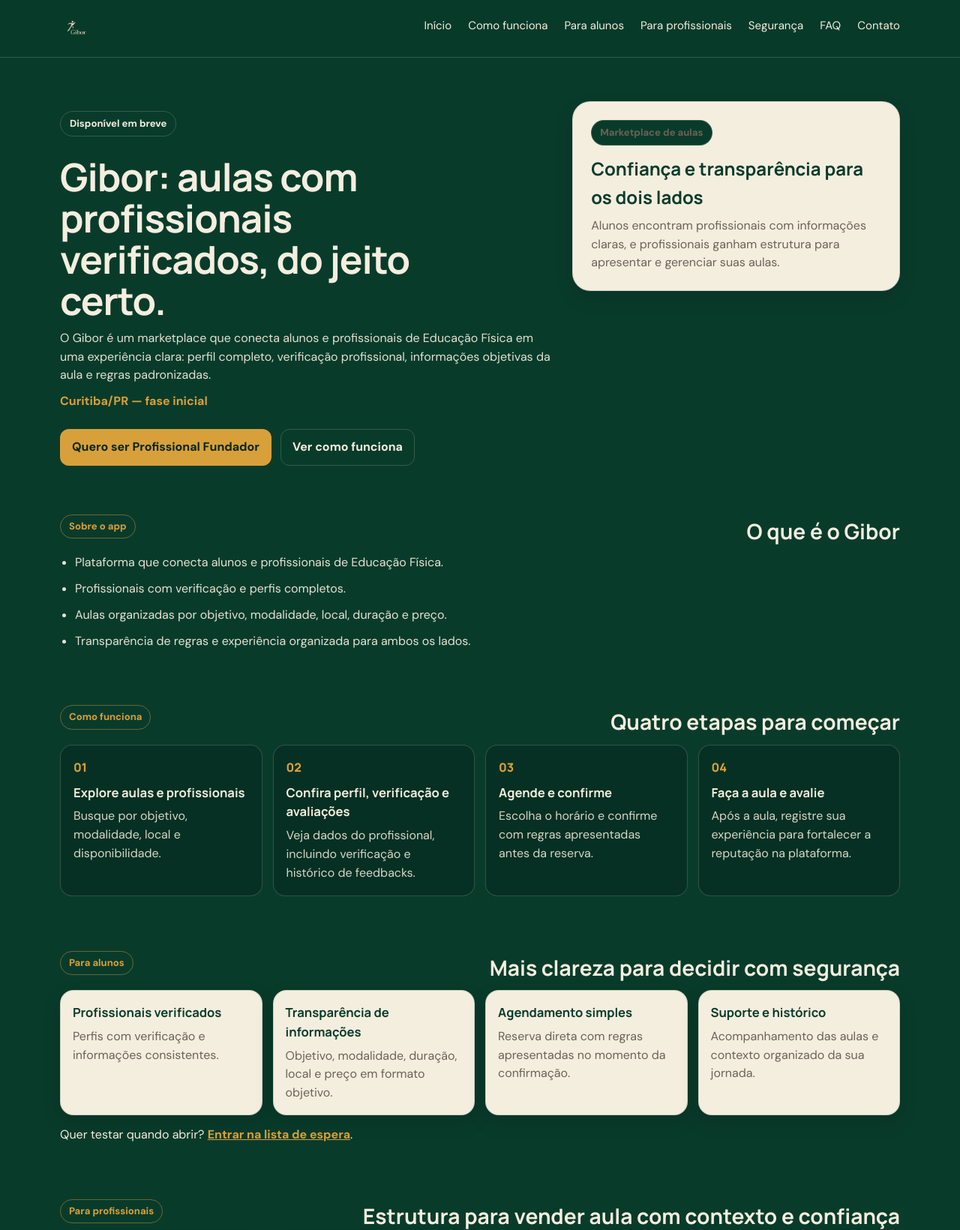
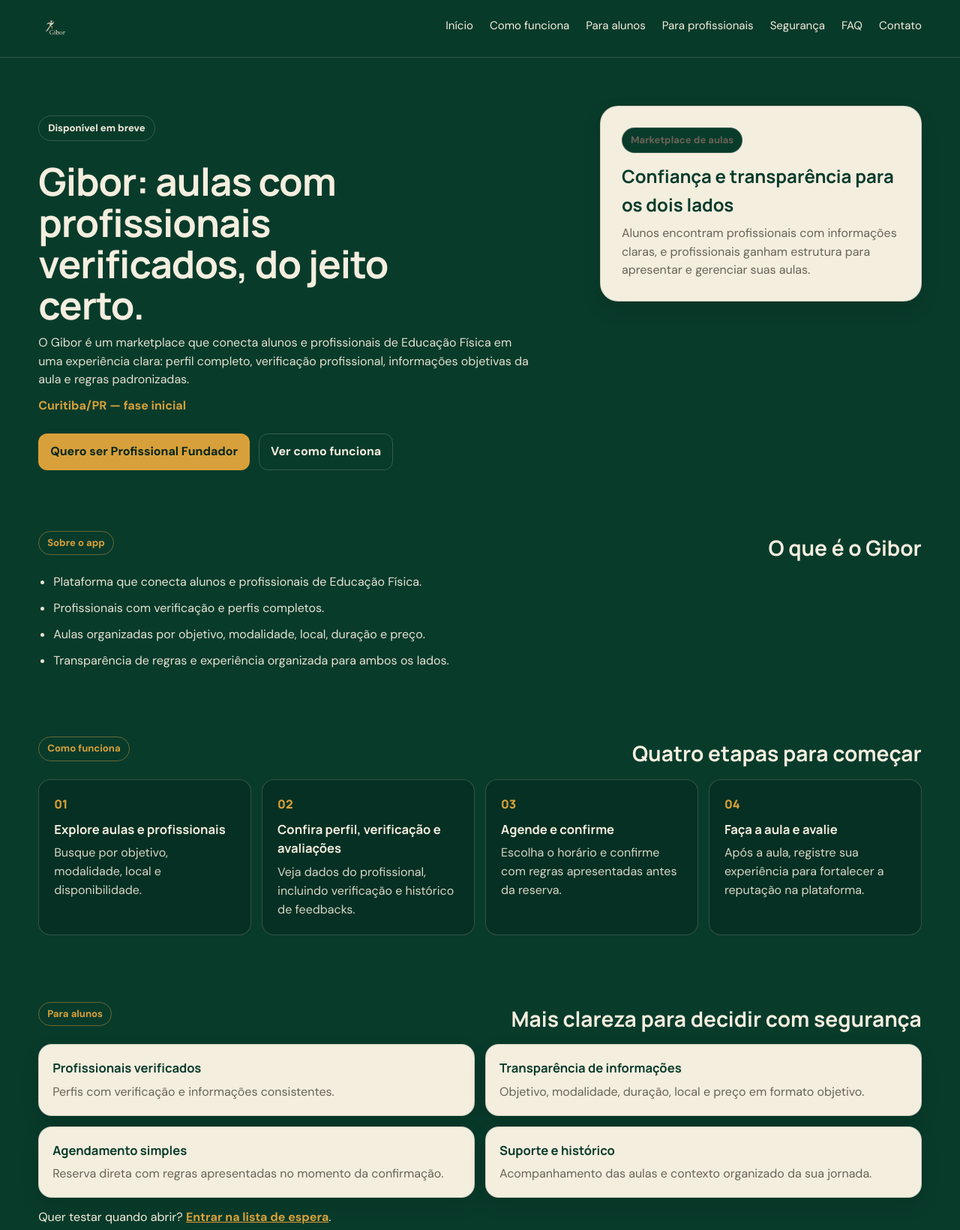
Before and after one commit to Giborapp/Giborsite, a plain HTML site: page index.html in a window 1280 px wide. Shown: the top 1640 px of the page at 75% size. Drawn offline with Linux system fonts and the light colour scheme.

Commit message:
Atualiza site Gibor

```diff
--- a/styles.css
+++ b/styles.css
@@ -34,7 +34,7 @@
 }
 
 .container {
-  width: min(1120px, 92%);
+  width: min(1180px, 92%);
   margin: 0 auto;
 }
 
@@ -63,7 +63,7 @@
 }
 
 .logo-image {
-  height: 44px;
+  height: 46px;
   width: auto;
   display: block;
 }
@@ -107,7 +107,7 @@
 }
 
 .hero {
-  padding: 58px 0 22px;
+  padding: 64px 0 30px;
   display: grid;
   grid-template-columns: 1.2fr 0.8fr;
   gap: 28px;
@@ -125,7 +125,7 @@
 
 .hero-text {
   margin: 0;
-  max-width: 62ch;
+  max-width: 60ch;
   color: rgba(244, 238, 223, 0.93);
 }
 
@@ -197,7 +197,7 @@
 }
 
 .section {
-  padding: 30px 0;
+  padding: 38px 0;
 }
 
 .section h2 {
@@ -271,16 +271,16 @@
 }
 
 .cards-grid--alunos {
-  grid-template-columns: repeat(4, 1fr);
+  grid-template-columns: repeat(2, minmax(0, 1fr));
 }
 
 .cards-grid--pro {
-  grid-template-columns: repeat(4, 1fr);
+  grid-template-columns: repeat(2, minmax(0, 1fr));
 }
 
 .info-card {
   border-radius: var(--radius-md);
-  padding: 16px;
+  padding: 18px;
 }
 
 .info-card p,
@@ -354,7 +354,7 @@
 .cta {
   margin-top: 6px;
   margin-bottom: 28px;
-  padding: 24px;
+  padding: 28px;
   border-radius: var(--radius-lg);
   border: 1px solid var(--line-dark);
   background: rgba(6, 38, 28, 0.58);
@@ -459,7 +459,7 @@
 }
 
 .footer {
-  padding: 10px 0 36px;
+  padding: 16px 0 42px;
 }
 
 .footer-links {
@@ -600,6 +600,26 @@
   }
 }
 
+@media (min-width: 1200px) {
+  .hero {
+    grid-template-columns: 1.25fr 0.75fr;
+    gap: 34px;
+  }
+
+  .hero-card {
+    padding: 28px;
+  }
+
+  .section-head {
+    margin-bottom: 18px;
+  }
+
+  .step-card,
+  .trust-item {
+    padding: 20px;
+  }
+}
+
 @media (max-width: 900px) {
   .hero,
   .cta {
@@ -608,6 +628,10 @@
 }
 
 @media (max-width: 840px) {
+  .logo-image {
+    height: 40px;
+  }
+
   .menu-btn {
     display: inline-block;
   }
```
